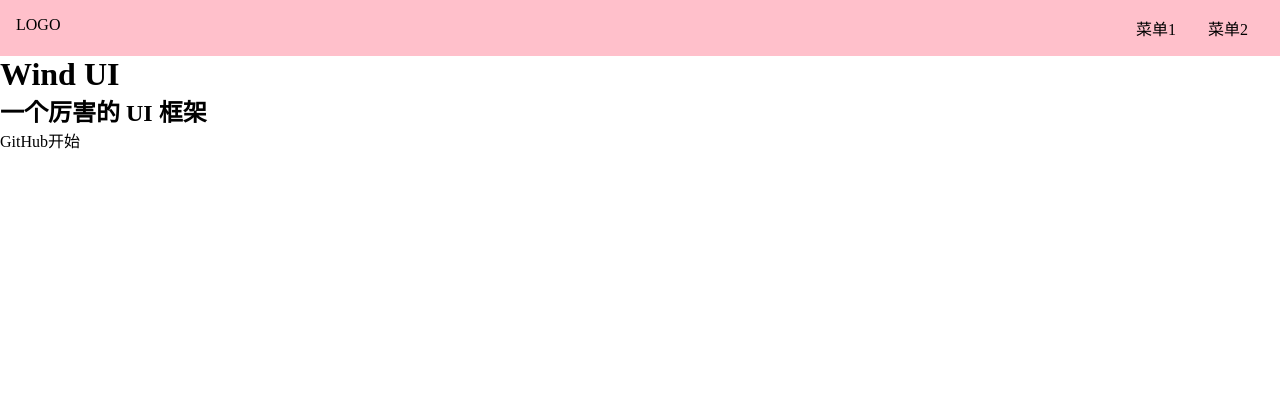
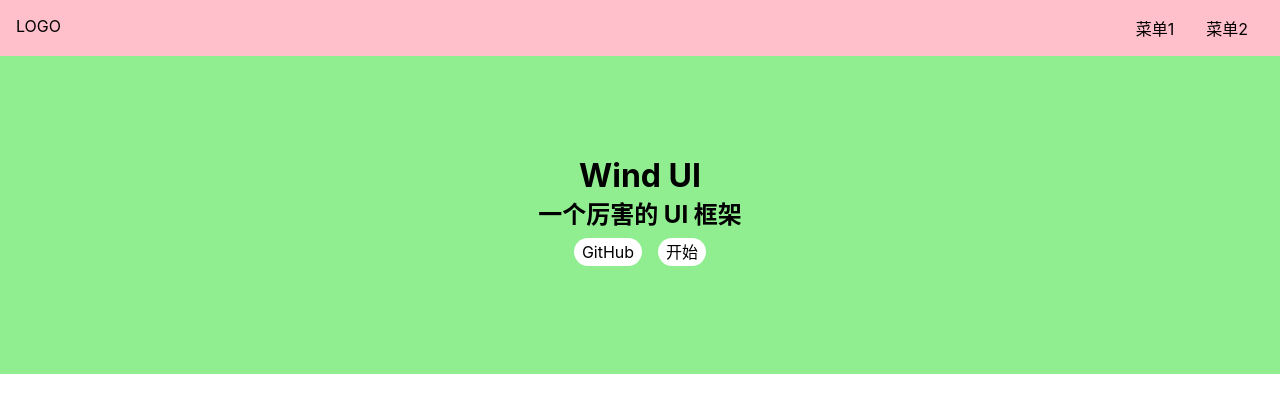
Before and after one commit to AAAAWOO/wind-ui, a Vue app: page /doc in a window 1280 px wide. Shown: the top 412 px of the page. Built offline with nearby package versions, Linux system fonts and the light colour scheme.

Commit message:
Home 页面的 css

```diff
--- a/src/index.scss
+++ b/src/index.scss
@@ -15,5 +15,11 @@
 
     &:hover {
         border-bottom: 1px solid;
+        cursor: pointer;
     }
 }
+
+body {
+    font-size: 16px;
+    font-family: -apple-system, "Noto Sans", "Helvetica Neue", Helvetica, "Nimbus Sans L", Arial, "Liberation Sans", "PingFang SC", "Hiragino Sans GB", "Noto Sans CJK SC", "Source Han Sans SC", "Source Han Sans CN", "Microsoft YaHei", "Wenquanyi Micro Hei", "WenQuanYi Zen Hei", "ST Heiti", SimHei, "WenQuanYi Zen Hei Sharp", sans-serif;
+}
--- a/src/views/Home.vue
+++ b/src/views/Home.vue
@@ -1,6 +1,6 @@
 <template>
   <div>
-    <Topnav/>
+    <Topnav />
     <div class="banner">
       <h1>Wind UI</h1>
       <h2>一个厉害的 UI 框架</h2>
@@ -13,12 +13,32 @@
 </template>
 
 <script lang="ts">
-import Topnav from '../components/Topnav.vue'
+import Topnav from "../components/Topnav.vue";
 export default {
-  components: {Topnav}
-}
+  components: { Topnav },
+};
 </script>
 
 <style lang="scss" scoped>
-
+.banner {
+  padding: 100px 0;
+  display: flex;
+  justify-content: center;
+  align-items: center;
+  flex-direction: column;
+  background: lightgreen;
+  > .actions{
+    padding: 8px 0;
+    a {
+      margin:0 8px;
+      background: #fff;
+      display: inline-block;
+      $h: 28px;
+      height: $h;
+      line-height: $h;
+      border-radius: $h/2;
+      padding: 0 8px;
+    }
+  }
+}
 </style>
```
